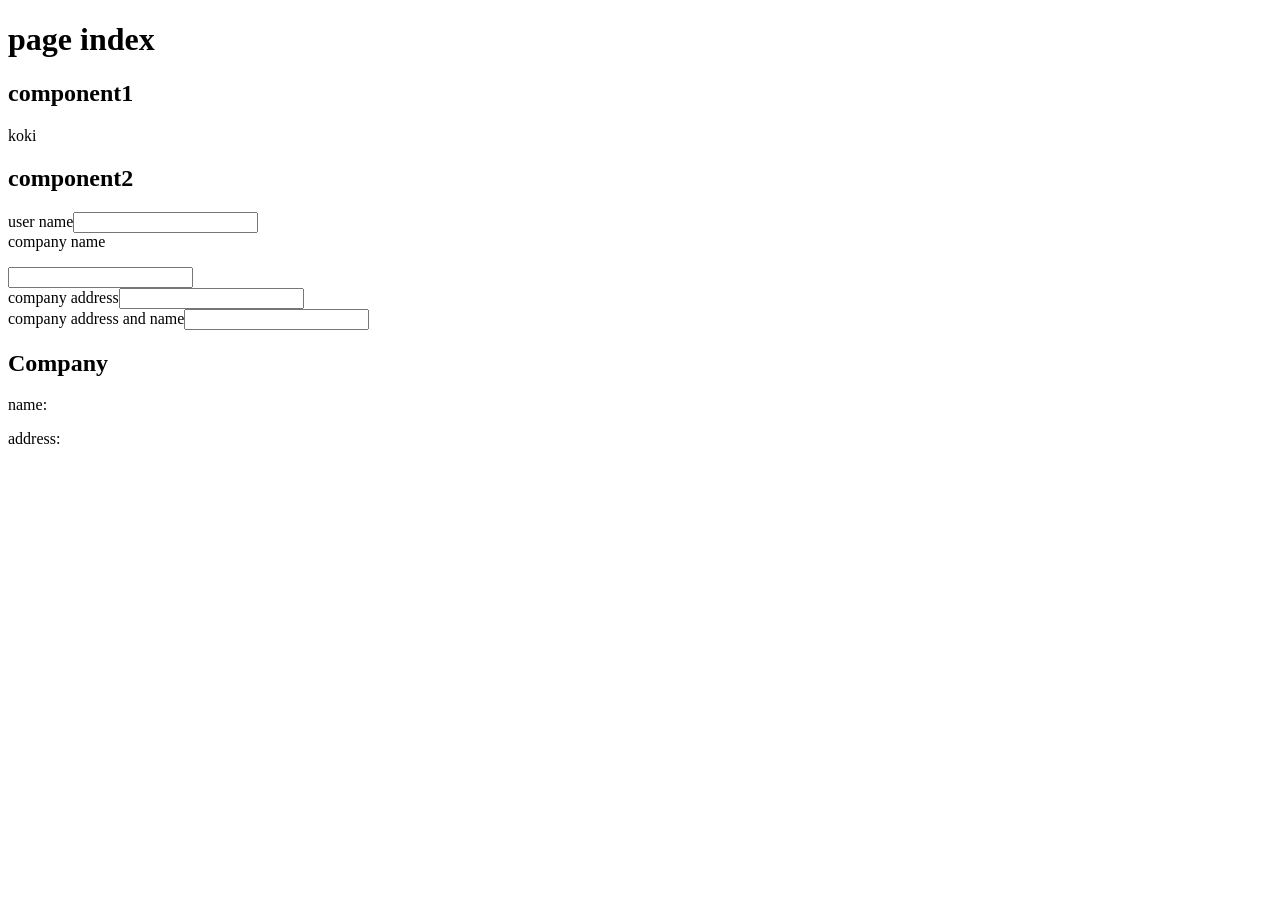
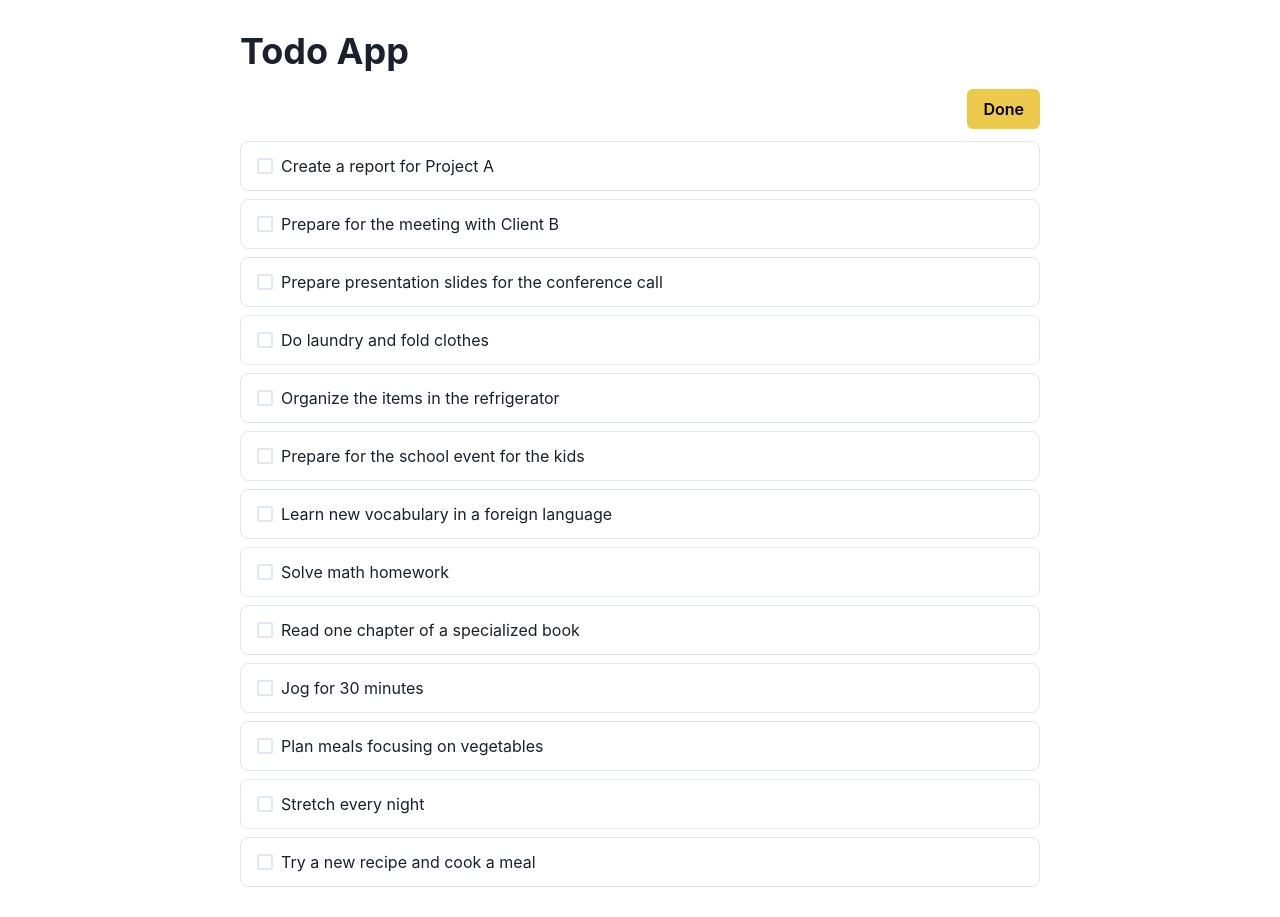
Before and after one commit to NagaiKoki/lelele, a Next.js app in the folder apps/todos/: page / in a window 1280 px wide. Before the commit the page ends 800 px from the top, so only its background shows below. Built offline with nearby package versions, Linux system fonts and the light colour scheme.

Commit message:
chore(apps): todo app

```diff
--- a/apps/todos/src/components/Component1.tsx
+++ /dev/null
@@ -1,12 +0,0 @@
-import { useLelele } from "lelele/src";
-import { userAtom } from "@/store/user";
-
-export const Component1 = () => {
-  const { state } = useLelele(userAtom);
-  return (
-    <div>
-      <h2>component1</h2>
-      <p>{state.name}</p>
-    </div>
-  );
-};
--- a/apps/todos/src/components/Component2.tsx
+++ /dev/null
@@ -1,45 +0,0 @@
-import { Component1 } from "@/components/Component1";
-import { companyAtom } from "@/store/company";
-import { userAtom } from "@/store/user";
-import { useLelele } from "lelele/src";
-
-export function Component2() {
-  // const { onChangeName } = useLelele(userAtom);
-  const {
-    state,
-    onChangeName: onChangeCompanyName,
-    onChangeAddress,
-    onChangeNameAndAddress,
-  } = useLelele(companyAtom);
-  const { onChangeName } = useLelele(userAtom);
-
-  return (
-    <div>
-      <h2>component2</h2>
-      <div>
-        <label>user name</label>
-        <input onChange={(v) => onChangeName(v.target.value, 100)} />
-      </div>
-      <div>
-        <label>company name</label>
-        <p>{state.name}</p>
-        <input onChange={(v) => onChangeCompanyName(v.target.value)} />
-      </div>
-      <div>
-        <label>company address</label>
-        <input onChange={(v) => onChangeAddress(v.target.value)} />
-      </div>
-      <div>
-        <label>company address and name</label>
-        <input
-          onChange={(v) =>
-            onChangeNameAndAddress(
-              v.target.value,
-              `${v.target.value}+${v.target.value}`,
-            )
-          }
-        />
-      </div>
-    </div>
-  );
-}
--- a/apps/todos/src/components/Component3.tsx
+++ /dev/null
@@ -1,14 +0,0 @@
-import { companyAtom } from "@/store/company";
-import { useLelele } from "lelele/src";
-
-export const Component3 = () => {
-  const { state } = useLelele(companyAtom);
-
-  return (
-    <div>
-      <h2>Company</h2>
-      <p>name: {state.name}</p>
-      <p>address: {state.address}</p>
-    </div>
-  );
-};
--- /dev/null
+++ b/apps/todos/src/components/TodoItem.tsx
@@ -0,0 +1,20 @@
+import { Box, Checkbox, Text } from "@chakra-ui/react";
+
+type Props = {
+  title: string;
+  onClick: (bool: boolean) => void;
+};
+
+export const TodoItem = ({ title, onClick }: Props) => {
+  return (
+    <Checkbox
+      padding="12px 16px"
+      border="1px solid"
+      borderColor="gray.200"
+      borderRadius="8px"
+      onChange={(e) => onClick(e.target.checked)}
+    >
+      <Text>{title}</Text>
+    </Checkbox>
+  );
+};
--- a/apps/todos/src/pages/_app.tsx
+++ b/apps/todos/src/pages/_app.tsx
@@ -1,5 +1,10 @@
 import type { AppProps } from "next/app";
+import { ChakraProvider } from "@chakra-ui/react";
 
 export default function App({ Component, pageProps }: AppProps) {
-  return <Component {...pageProps} />;
+  return (
+    <ChakraProvider>
+      <Component {...pageProps} />
+    </ChakraProvider>
+  );
 }
--- a/apps/todos/src/pages/index.tsx
+++ b/apps/todos/src/pages/index.tsx
@@ -1,14 +1,91 @@
-import { Component1 } from "@/components/Component1";
-import { Component2 } from "@/components/Component2";
-import { Component3 } from "@/components/Component3";
+import { TodoItem } from "@/components/TodoItem";
+import { Todo } from "@/types/todo";
+import { Box, Button, Heading, List } from "@chakra-ui/react";
+import { atom } from "lelele/src/atom";
+import { v4 as uuid } from "uuid";
+
+const todoItems: Todo[] = [
+  {
+    id: uuid(),
+    title: "Create a report for Project A",
+    isDone: false,
+  },
+  {
+    id: uuid(),
+    title: "Prepare for the meeting with Client B",
+    isDone: false,
+  },
+  {
+    id: uuid(),
+    title: "Prepare presentation slides for the conference call",
+    isDone: false,
+  },
+  {
+    id: uuid(),
+    title: "Do laundry and fold clothes",
+    isDone: false,
+  },
+  {
+    id: uuid(),
+    title: "Organize the items in the refrigerator",
+    isDone: false,
+  },
+  {
+    id: uuid(),
+    title: "Prepare for the school event for the kids",
+    isDone: false,
+  },
+  {
+    id: uuid(),
+    title: "Learn new vocabulary in a foreign language",
+    isDone: false,
+  },
+  {
+    id: uuid(),
+    title: "Solve math homework",
+    isDone: false,
+  },
+  {
+    id: uuid(),
+    title: "Read one chapter of a specialized book",
+    isDone: false,
+  },
+  {
+    id: uuid(),
+    title: "Jog for 30 minutes",
+    isDone: false,
+  },
+  {
+    id: uuid(),
+    title: "Plan meals focusing on vegetables",
+    isDone: false,
+  },
+  {
+    id: uuid(),
+    title: "Stretch every night",
+    isDone: false,
+  },
+  {
+    id: uuid(),
+    title: "Try a new recipe and cook a meal",
+    isDone: false,
+  },
+];
 
 export default function Lelele() {
   return (
-    <div>
-      <h1>page index</h1>
-      <Component1 />
-      <Component2 />
-      <Component3 />
-    </div>
+    <Box width="800px" margin="30px auto">
+      <Heading>Todo App</Heading>
+      <Box marginTop="16px">
+        <Box display="flex" justifyContent="end">
+          <Button colorScheme="yellow">Done</Button>
+        </Box>
+        <List display="flex" flexDirection="column" gap="8px" marginTop="12px">
+          {todoItems.map((item) => (
+            <TodoItem key={item.id} title={item.title} onClick={() => {}} />
+          ))}
+        </List>
+      </Box>
+    </Box>
   );
 }
--- /dev/null
+++ b/apps/todos/src/types/todo.ts
@@ -0,0 +1,5 @@
+export type Todo = {
+  id: string;
+  title: string;
+  isDone: boolean;
+};
```
Also changed, not shown: apps/todos/package.json (+7 -1 lines), 1 other file (tests, documents, lock files or other folders).
